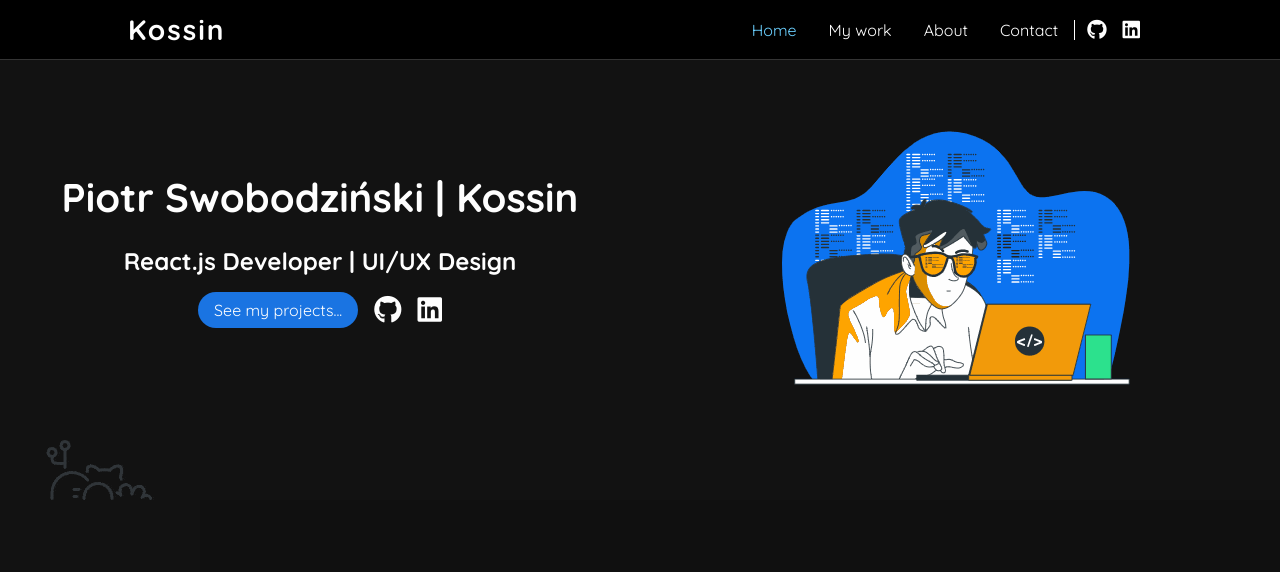
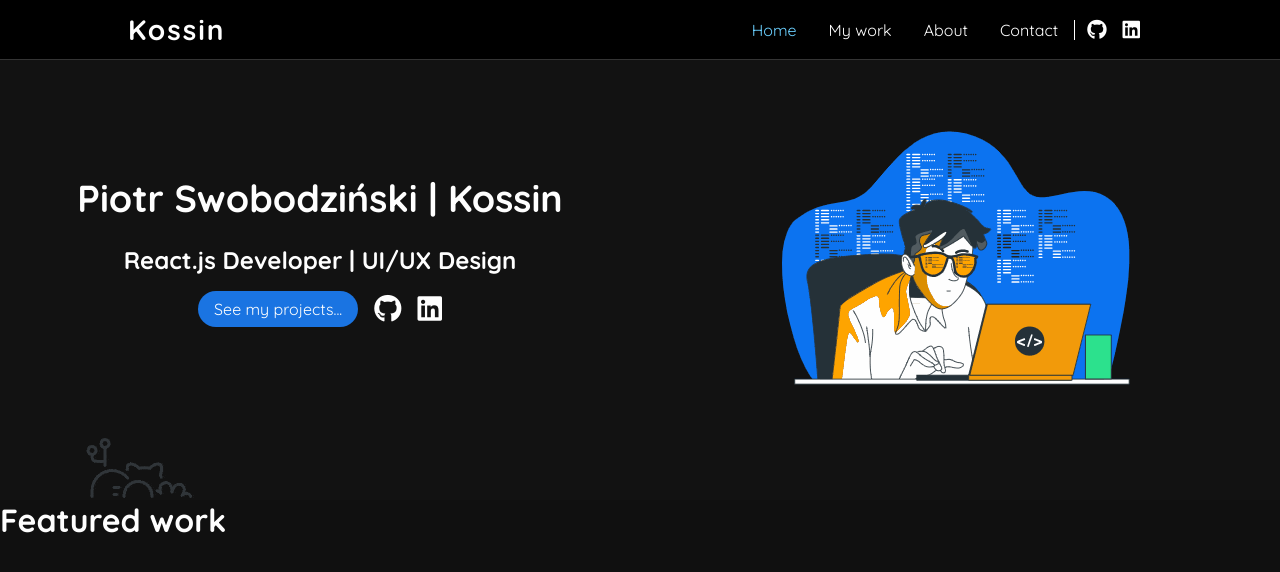
Before and after one commit to Kossin1337/Portfolio, a React (Create React App) app: page / in a window 1280 px wide. Shown: the top 572 px of the page. Built offline with nearby package versions, Linux system fonts and the light colour scheme.

Commit message:
Gif cropping

```diff
--- a/src/App.js
+++ b/src/App.js
@@ -5,6 +5,7 @@
 import { Navigation } from "./components/Navigation/Navigation";
 import { Main } from "./components/MainSection/Main";
 import { Contact } from "./components/Contact/Contact";
+import { FeaturedWork } from "./components/FeaturedWork/FeaturedWork";
 // import { Footer } from "./components/Footer/Footer";
 
 export default function App() {
@@ -14,6 +15,7 @@
       <Switch>
         <Route exact path="/">
           <Main />
+          <FeaturedWork />
         </Route>
         <Route path="/contact">
           <Contact />
--- a/src/components/FeaturedWork/FeaturedWork.css
+++ b/src/components/FeaturedWork/FeaturedWork.css
@@ -0,0 +1,5 @@
+.fw-wrapper {
+  width: 100vw;
+  margin: 2rem 0;
+  z-index: 1000 !important;
+}
--- a/src/components/FeaturedWork/FeaturedWork.js
+++ b/src/components/FeaturedWork/FeaturedWork.js
@@ -2,7 +2,7 @@
 
 export const FeaturedWork = () => {
   return (
-    <div className="featured-work">
+    <div className="fw-wrapper">
       <h1>Featured work</h1>
     </div>
   );
--- a/src/components/MainSection/Main.css
+++ b/src/components/MainSection/Main.css
@@ -36,15 +36,11 @@
 
 .hero-title {
   text-align: center;
-  font-size: 2.5rem;
-  /* text-transform: uppercase; */
-  /* color: var(--light-special); */
+  font-size: 2.35rem;
 }
 
 .hero-sub-title {
   margin-top: 1.5rem;
-  /* color: #fee715; */
-  /* color: var(--light-special); */
 }
 
 /* HERO LINKS */
@@ -118,8 +114,8 @@
 
 .github-gif {
   position: absolute;
-  left: 0;
-  bottom: -70px;
+  left: 5rem;
+  bottom: 0;
 }
 
 /* MEDIA QUERIES */
@@ -135,7 +131,7 @@
   }
 
   .hero-sub-title {
-    font-size: 1.4rem;
+    font-size: 1.25rem;
   }
 }
 
```
Also changed, not shown: src/components/MainSection/gifs/github.gif, src/components/MainSection/gifs/react.gif.
